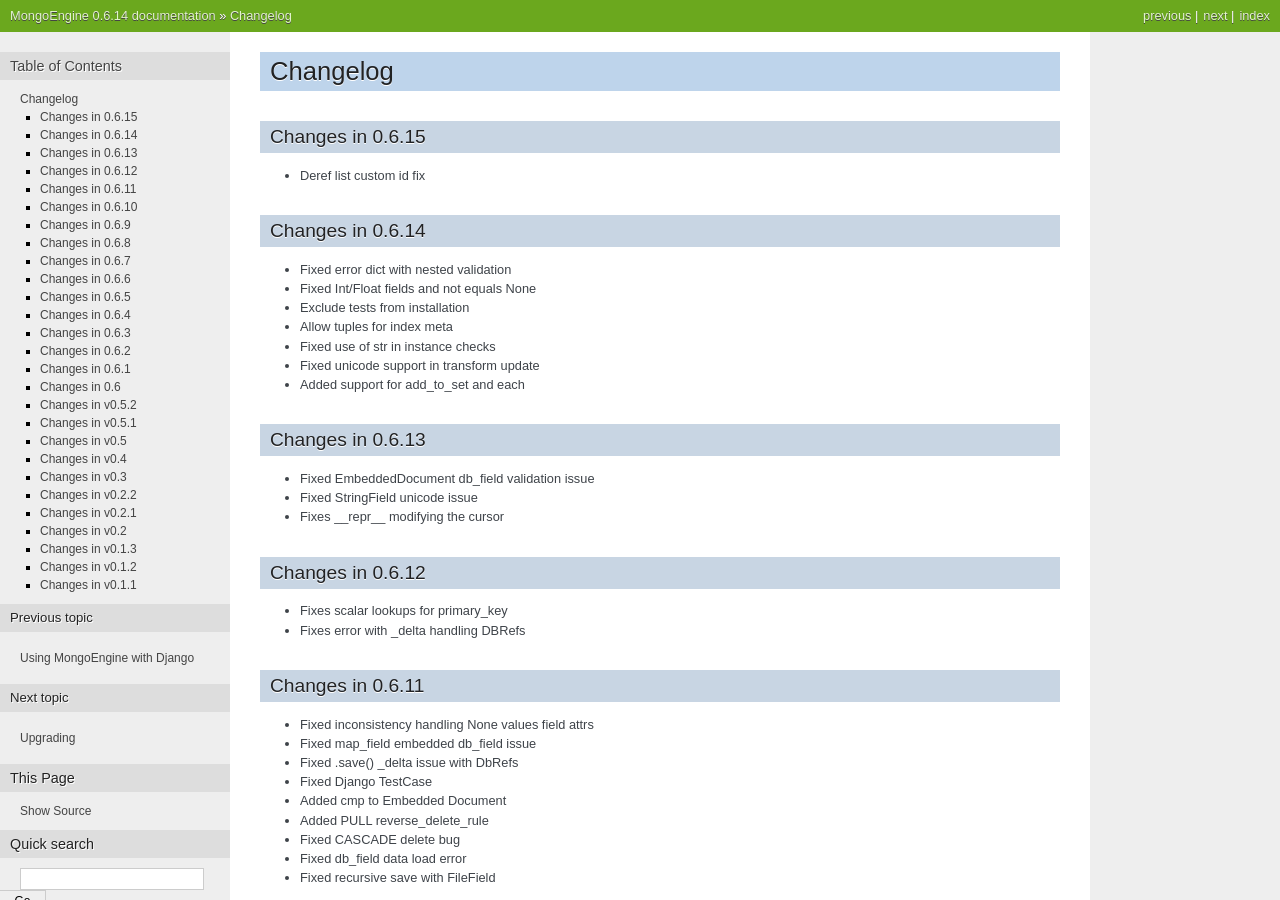
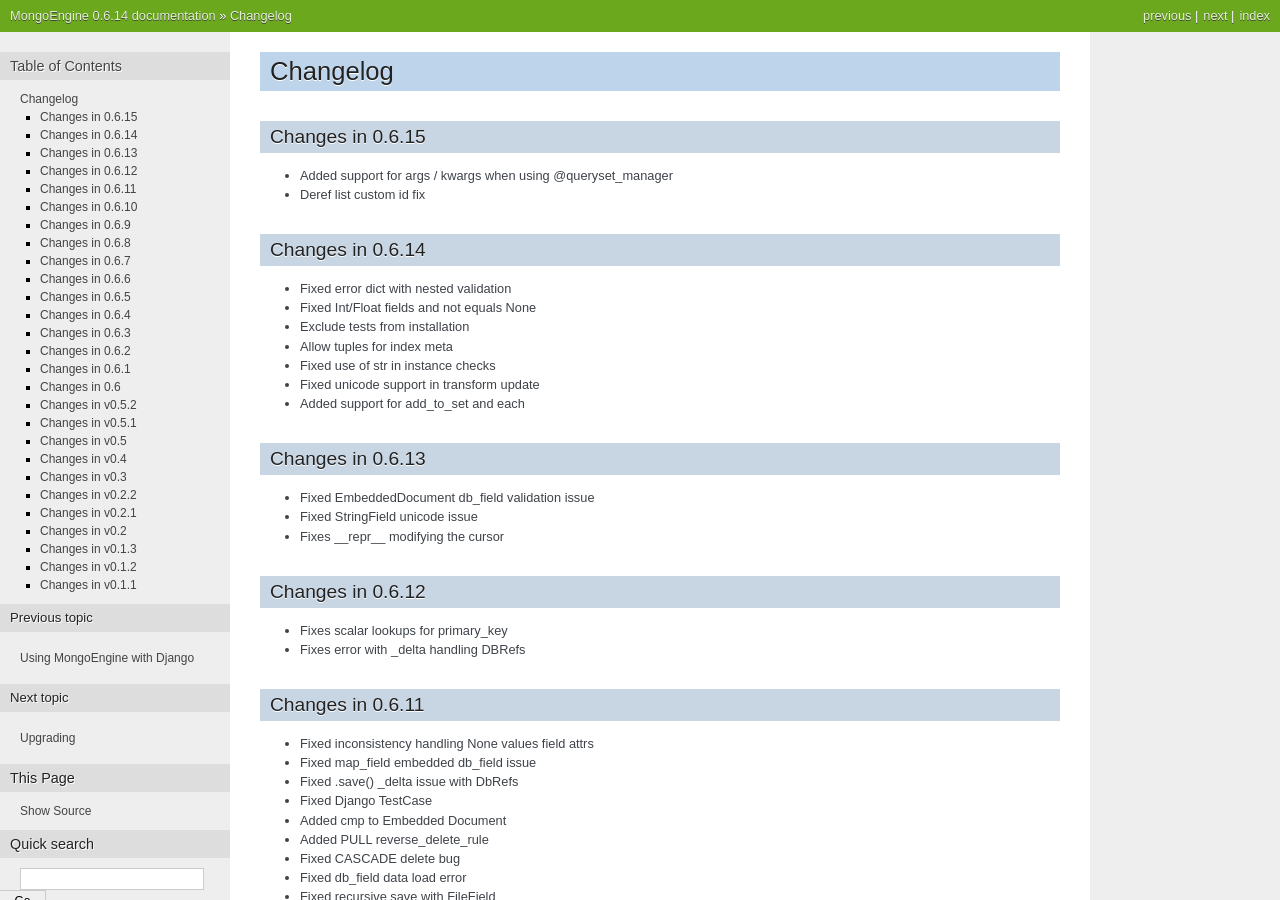
Before and after one commit to MongoEngine/mongoengine, a Sphinx documentation site: the page built from docs/changelog.rst, in a window 1280 px wide and 900 px high. Built offline with Sphinx 7.4.7, drawn with Linux system fonts in a browser that asks for light colours.

Commit message:
Updated changelog

```diff
--- a/docs/changelog.rst
+++ b/docs/changelog.rst
@@ -4,6 +4,7 @@ Changelog
 
 Changes in 0.6.15
 =================
+- Added support for args / kwargs when using @queryset_manager
 - Deref list custom id fix
 
 Changes in 0.6.14
```
